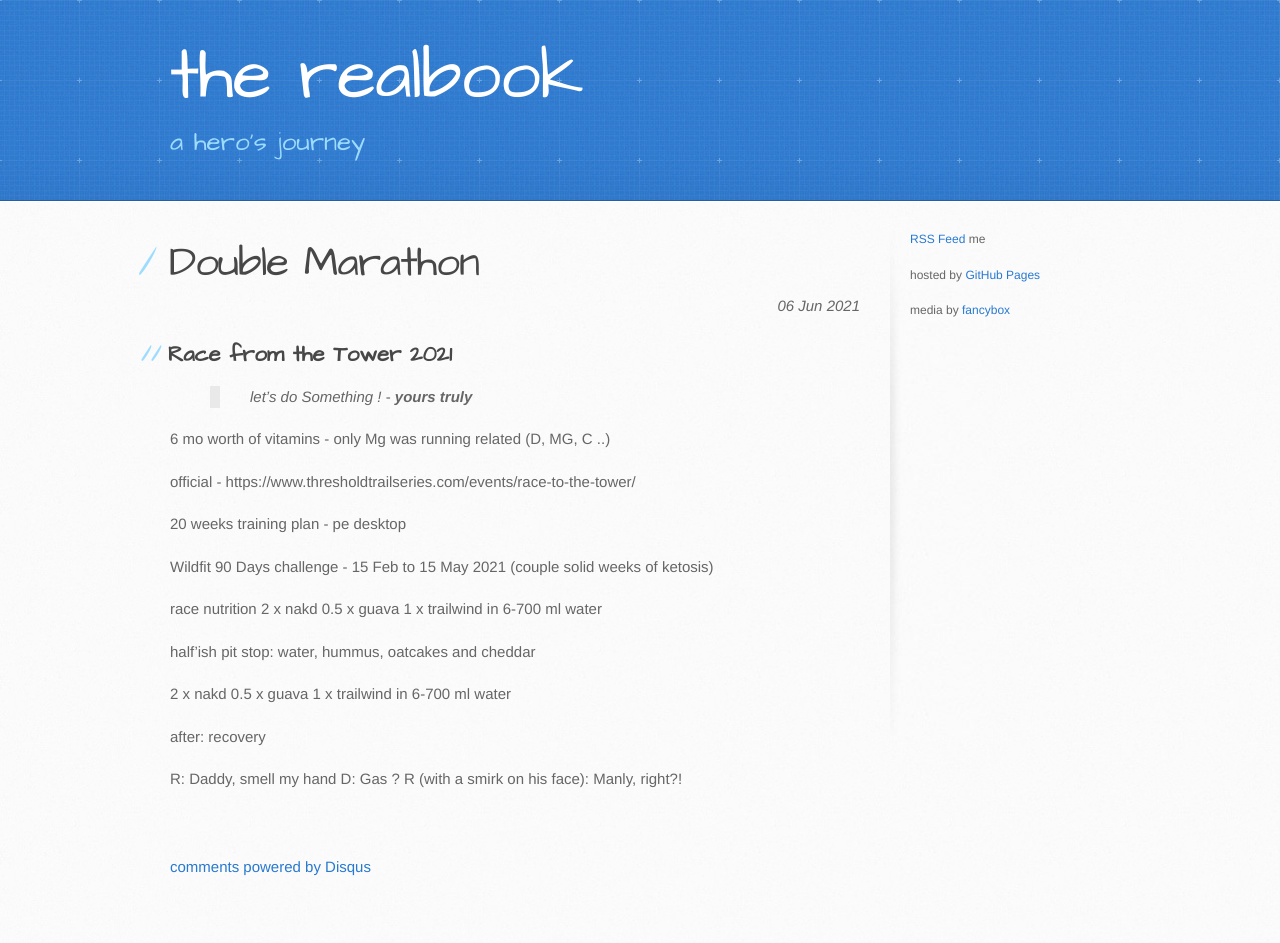
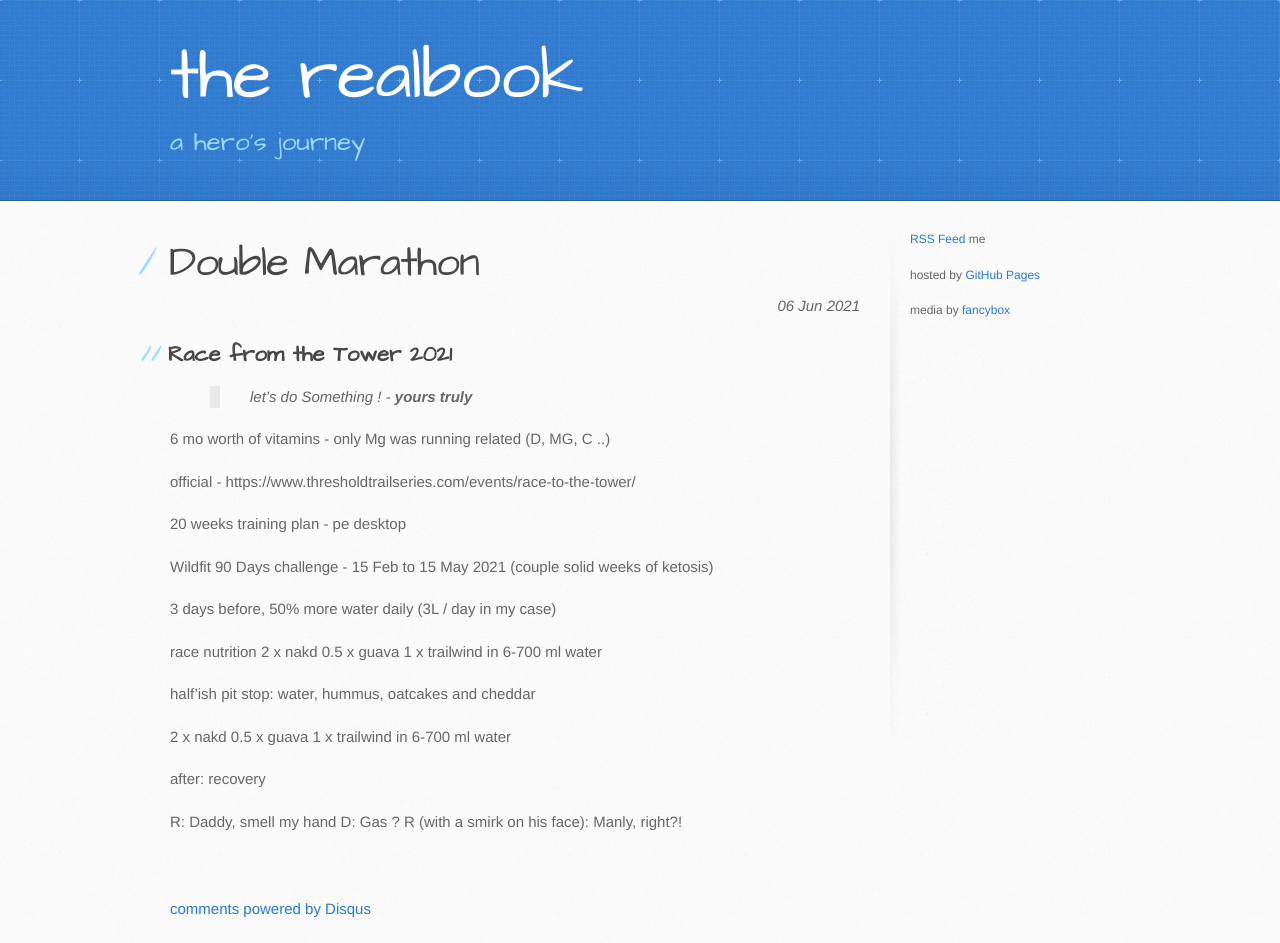
Before and after one commit to jokeru/facebook, a Jekyll site: the page built from _posts/2021-06-06-double_marathon.md, in a window 1280 px wide. Built offline with Jekyll 4.4.1, drawn with Linux system fonts in a browser that asks for light colours; comment, search, counter and statistics services are not loaded; before the commit the page ends 901 px from its top, so only the background shows below that.

Commit message:
Update 2021-06-06-double_marathon.md

```diff
--- a/_posts/2021-06-06-double_marathon.md
+++ b/_posts/2021-06-06-double_marathon.md
@@ -21,6 +21,7 @@ official - https://www.thresholdtrailseries.com/events/race-to-the-tower/
 
 Wildfit 90 Days challenge - 15 Feb to 15 May 2021 (couple solid weeks of ketosis)
 
+3 days before, 50% more water daily (3L / day in my case)
 
 race nutrition
 2 x nakd
```
